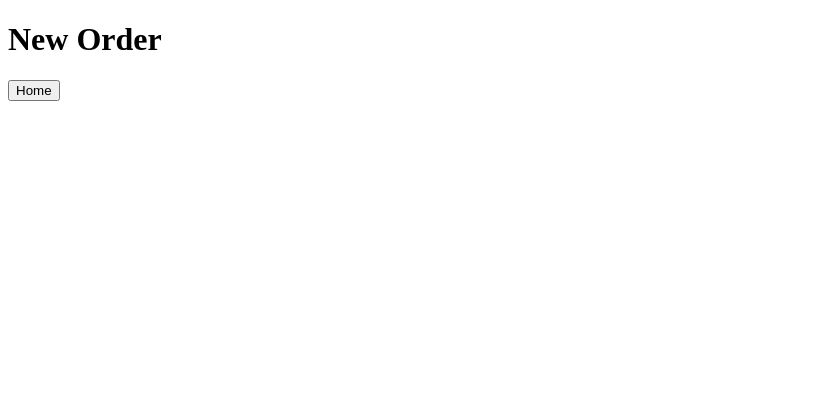
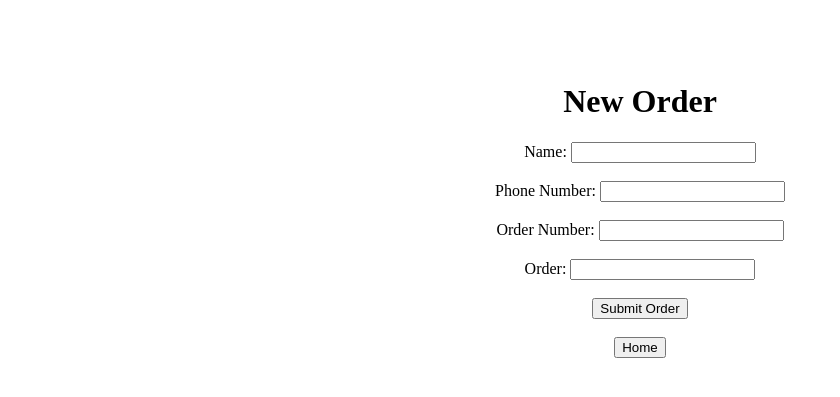
Before and after one commit to invtrdan/JaBot, a Flask app: page /NewOrder in a window 1280 px wide. Shown: the top 397 px of the page, without its empty margins (0-840 px from the left). Run offline with Flask 2, Linux system fonts and the light colour scheme.

Commit message:
new orders

```diff
--- a/main.py
+++ b/main.py
@@ -1,6 +1,9 @@
-from flask import Flask, render_template, request, jsonify
+from flask import Flask, render_template, request, redirect, url_for, jsonify
 import json
 import call_requests
+import order_details
+
+invoice_number = 0
 
 app = Flask('app')
 
@@ -16,12 +19,18 @@ def orders():
 def orders_in_progress():
   return render_template('orders_in_progress.html')
 
-@app.route('/NewOrder')
+@app.route('/NewOrder', methods = ['POST','GET'])
 def new_order():
+  if request.method == 'POST':
+    name = request.form['name']
+    number = request.form['number']
+    order_number = request.form['order_number']
+    order = request.form['order']
+    order_details.new_order(name, number, order_number, order)
   return render_template('new_order.html')
 
 @app.route('/CallRequests')
-def call_requests():
+def requests():
   return render_template('call_requests.html')
 
 @app.route('/RequestCall', methods=["POST", "GET"])
--- a/templates/call_requests.html
+++ b/templates/call_requests.html
@@ -8,9 +8,15 @@
 </head>
 <body>
 
+<div align="center">
+  <br><br><br>
+<form method=post>
+
   <h1>Call Requests</h1>
 
   </form>
+
+  <br><br><br>
   <div class='middle'>
        <a href="https://whatsapp-bot.invtrdan.repl.co/">
          <button>Home</button>
--- a/templates/new_order.html
+++ b/templates/new_order.html
@@ -8,9 +8,23 @@
 </head>
 <body>
 
-  <h1>New Order</h1>
+<div align="center">
+  <br><br><br>
+<h1>New Order</h1>
 
+  <form method=post>
+    <label for="name">Name:</label>
+    <input type="text" id="name", name="name"><br><br>
+    <label for="number">Phone Number:</label>
+    <input type="text" id="nubmer", name="number"><br><br>
+    <label for="order_number">Order Number:</label>
+    <input type="text" id="order_number", name="order_number"><br><br>
+    <label for="order">Order:</label>
+    <input type="text" id="order", name="order"><br><br>
+    <button type="submit">Submit Order</button>
   </form>
+
+  <br>
   <div class='middle'>
        <a href="https://whatsapp-bot.invtrdan.repl.co/">
          <button>Home</button>
--- a/templates/orders.html
+++ b/templates/orders.html
@@ -8,9 +8,14 @@
 </head>
 <body>
 
+<div align="center">
+  <br><br><br>
+<form method=post>
+
  <h1>Orders</h1>
 
  </form>
+
  <div class='middle'>
 			<a href="https://whatsapp-bot.invtrdan.repl.co/InProgress">
 				<button>Orders in Progress</button>
--- a/templates/orders_in_progress.html
+++ b/templates/orders_in_progress.html
@@ -11,6 +11,8 @@
   <h1>Orders in Progress</h1>
 
    </form>
+
+   <br><br><br>
    <div class='middle'>
   			<a href="https://whatsapp-bot.invtrdan.repl.co/">
   				<button>Home</button>
```
Also changed, not shown: order_details.py (added, +12 -0 lines), templates/home.html (+6 -1 lines).
